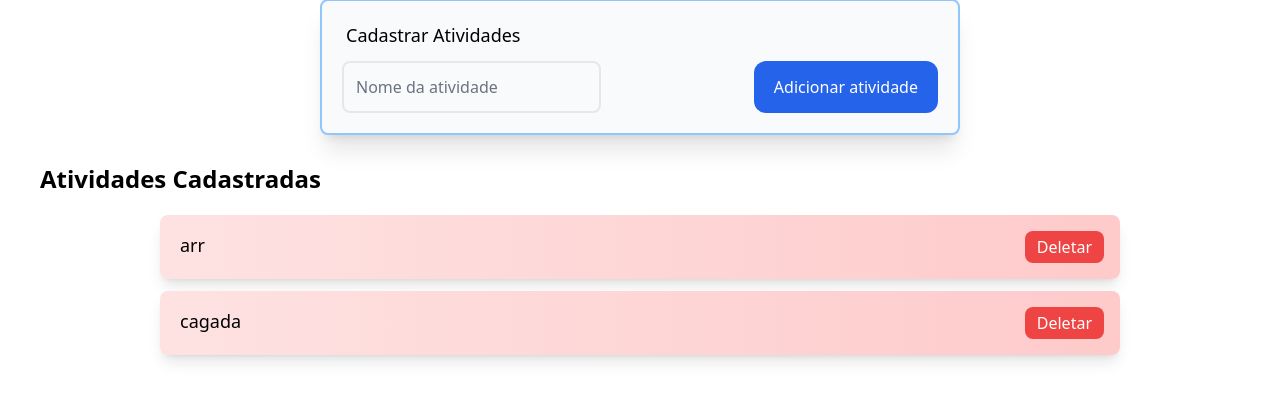
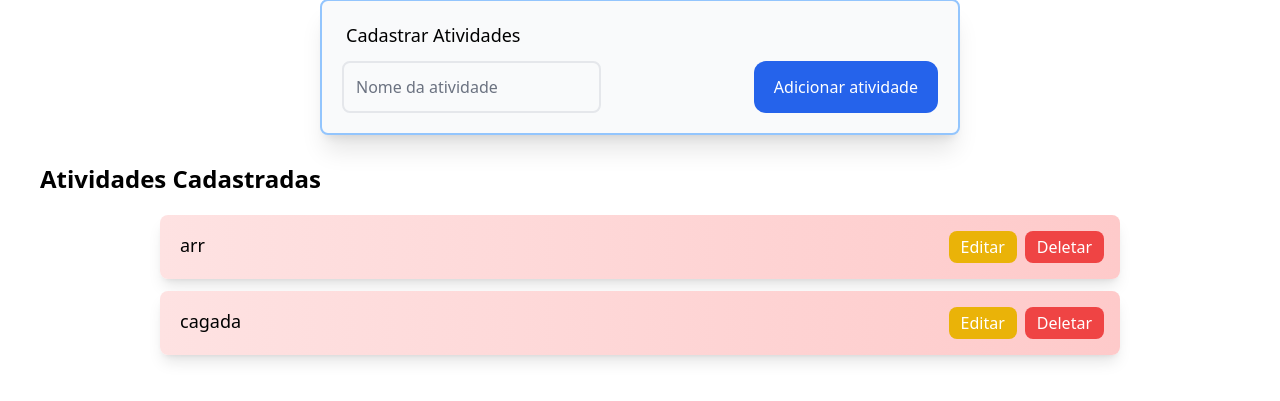
Before and after one commit to VSusko/Goal-Tracer, a Django app: page /atividades/ in a window 1280 px wide. Shown: the part 185-586 px from the top of the page. Run offline with Django 5.2, Linux system fonts and the light colour scheme; a user stored in the database is signed in; data comes from the database, SQL or seed files in the repository; both versions use the stored data as it was after the commit; some libraries are stand-ins or nearby versions.

Commit message:
editar atividades implementdo

```diff
--- a/home/views.py
+++ b/home/views.py
@@ -100,6 +100,18 @@ def gerenciar_atividade(request):
                 nome=data["nome_atividade"],
                 usuario=request.user,
             )
+            return JsonResponse({"id": atividade.id}, status=200)
+        except Exception as e:
+            print(f'erro? {e}')
+            return JsonResponse({"erro": str(e)}, status=400)
+
+    # Se for adicionar atividades
+    if request.method == "PUT":
+        try:
+            # Atualiza uma atividade existente e retorna o id
+            atividade = Atividade.objects.get(nome=data["atividade_nome"], usuario=request.user)
+            atividade.nome = data["novo_nome"]
+            atividade.save()
             return JsonResponse({"id": atividade.id}, status=200)
         except Exception as e:
             print(f'erro? {e}')
--- a/static/home/js/atividades.js
+++ b/static/home/js/atividades.js
@@ -46,10 +46,9 @@ botaoAdicionar.addEventListener("click", async() => {
     const novaAtividade = document.createRange().createContextualFragment(`
         <div id="atividade_${data.id}" class="flex bg-gradient-to-r from-red-100 to-red-200 text-black rounded-lg pl-5 pr-4 py-4 w-[75vw] shadow-lg">
             <p class="text-lg">${nome}</p>
-            <!-- Div para deletar -->
-            <div id="botao_deletar_${data.id}" class="hover:scale-110 duration-200 ease-in-out bg-red-500 text-white rounded-lg px-3 py-1 ml-auto">
-                <button>Deletar</button>
-            </div>
+            <!-- Div para deletar e editar -->
+            <button id="botao_editar_${data.id}" type="submit" class="hover:scale-110 duration-200 ease-in-out ml-auto px-3 py-1 bg-yellow-500 text-white rounded-lg">Editar</button>
+            <button id="botao_deletar_${data.id}" class="hover:scale-110 duration-200 ease-in-out bg-red-500 text-white rounded-lg px-3 py-1 ml-2">Deletar</button>
         </div>
     `);
     // Adicionando a div nova na pagina
@@ -105,3 +104,69 @@ document.addEventListener("click", async (event) => {
         container.appendChild(mensagem);
     }
 });
+
+const popUpEdicao = document.getElementById("popUpEdicao");
+var nome_editavel = "";
+
+// Botao editar atividade
+document.addEventListener("click", async (event) => {
+    const botao = event.target.closest("[id^='botao_editar_']");
+
+    if (!botao) return; // clique não foi num botão editar
+
+    // Abre o pop-up de edição
+    popUpEdicao.classList.remove("hidden");
+
+    const atividade_id = botao.id.split("_").pop();
+
+    nome_editavel = document.getElementById(`atividade_${atividade_id}`).querySelector("p").textContent;
+
+    const caixaEditar = document.getElementById("caixa_editar");
+    caixaEditar.placeholder = nome_editavel;
+});
+
+
+// Fecha ao clicar em cancelar
+document.getElementById("botao_cancelar").addEventListener("click", () => {
+    const caixaEditar = document.getElementById("caixa_editar");
+    caixaEditar.value = "";
+    popUpEdicao.classList.add("hidden");
+});
+
+
+// Ação do confirmar
+document.getElementById("botao_confirmar").addEventListener("click", async () => {
+
+    const novo_nome = document.getElementById("caixa_editar").value;
+
+    console.log("Editar atividade :", nome_editavel);
+
+    const response = await fetch("/atividade/gerenciar/", {
+        method: "PUT",
+        headers: {
+            "Content-Type": "application/json",
+            "X-CSRFToken": window.csrftoken
+        },
+        body: JSON.stringify({
+            atividade_nome: nome_editavel,
+            novo_nome: novo_nome
+        })
+    });
+
+    if (response.status != 200){
+        alert("Erro ao editar atividade. Tente novamente.");
+        return;
+    }
+
+    const data = await response.json();
+
+    // Trocar o nome da atividade para o atualizado
+    const atividadeDiv = document.getElementById(`atividade_${data.id}`);
+    if (atividadeDiv) {
+        atividadeDiv.querySelector("p").textContent = novo_nome;
+    }
+
+    const caixaEditar = document.getElementById("caixa_editar");
+    caixaEditar.value = "";
+    popUpEdicao.classList.add("hidden");
+});
--- a/templates/home/atividades.html
+++ b/templates/home/atividades.html
@@ -69,22 +69,31 @@
             <!-- Div para todas as atividades -->
             <div id="div_atividades" class="p-5 flex flex-col items-center gap-3">
                 {% for atividade in atividades %}
-                <!-- Listando as atividades -->
-                <div id="atividade_{{ atividade.id }}" class="flex bg-gradient-to-r from-red-100 to-red-200 text-black rounded-lg pl-5 pr-4 py-4 w-[75vw] shadow-lg">
-                    <p class="text-lg">{{ atividade.nome }}</p>
-                    <!-- Div para deletar -->
-                    <div id="botao_deletar_{{ atividade.id }}" class="hover:scale-110 duration-200 ease-in-out bg-red-500 text-white rounded-lg px-3 py-1 ml-auto">
-                        <button>Deletar</button>
+                    <!-- Listando as atividades -->
+                    <div id="atividade_{{ atividade.id }}" class="flex bg-gradient-to-r from-red-100 to-red-200 text-black rounded-lg pl-5 pr-4 py-4 w-[75vw] shadow-lg">
+                        <p class="text-lg">{{ atividade.nome }}</p>
+                        <!-- Div para deletar e editar -->
+                        <button id="botao_editar_{{ atividade.id }}" type="submit" class="hover:scale-110 duration-200 ease-in-out ml-auto px-3 py-1 bg-yellow-500 text-white rounded-lg">Editar</button>
+                        <button id="botao_deletar_{{ atividade.id }}" class="hover:scale-110 duration-200 ease-in-out bg-red-500 text-white rounded-lg px-3 py-1 ml-2">Deletar</button>
                     </div>
-
-                </div>
-                {% empty %}
-                <p class="text-gray-500 mt-5">Nenhuma atividade planejada.</p>
+                    {% empty %}
+                    <p class="text-gray-500 mt-5">Nenhuma atividade planejada.</p>
                 {% endfor %}
             </div>
+        </div>
 
+        <!-- Pop-up de edição -->
+        <div id="popUpEdicao" class="fixed inset-0 bg-black bg-opacity-50 flex items-center justify-center hidden">
+            <div class="bg-white rounded-xl shadow-xl p-8 w-96">
+                <h2 class="text-lg font-bold mb-4">Editar Atividade</h2>
+                <input type="text" id="caixa_editar" name="nome" class="w-full border-2 rounded-lg bg-gray-50 p-3">
+                <div class="flex gap-3 mt-4">
+                    <button id="botao_cancelar" class="bg-gray-200 text-gray-700 px-4 py-2 rounded-lg">Cancelar</button>
+                    <button id="botao_confirmar" class="bg-blue-600 text-white px-4 py-2 rounded-lg ml-auto">Confirmar</button>
+                </div>
+            </div>
+        </div>
 
-        </div>
 
         <script src="{% static 'home/js/atividades.js' %}"></script>
     </body>
--- a/templates/home/metas.html
+++ b/templates/home/metas.html
@@ -88,7 +88,8 @@
                     <p class="mt-2 text-sm text-gray-500">{{ meta.percentual }}% concluído</p>
 
                     <div class="flex mt-4">
-                        <button id="botao_deletar_{{ meta.atividade.nome }}" type="submit" class="px-3 py-1 bg-red-500 text-white rounded">Deletar</button>
+                        <button id="botao_editar_{{ meta.atividade.nome }}" type="submit" class="px-3 py-1 bg-yellow-500 text-white rounded">Editar</button>
+                        <button id="botao_deletar_{{ meta.atividade.nome }}" type="submit" class="ml-auto px-3 py-1 bg-red-500 text-white rounded">Deletar</button>
                     </div>
                 </div>
             {% empty %}
```
Also changed, not shown: db.sqlite3.
